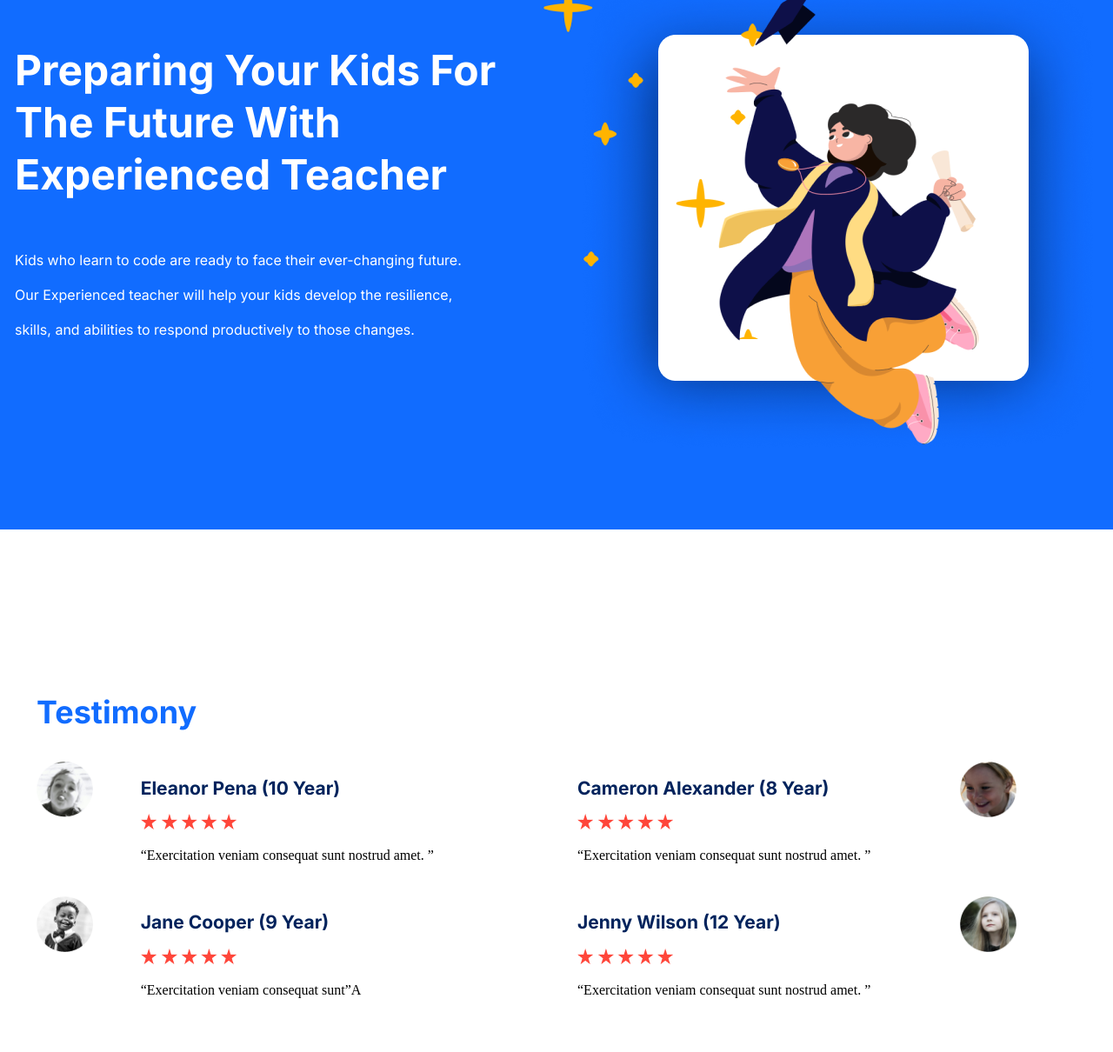
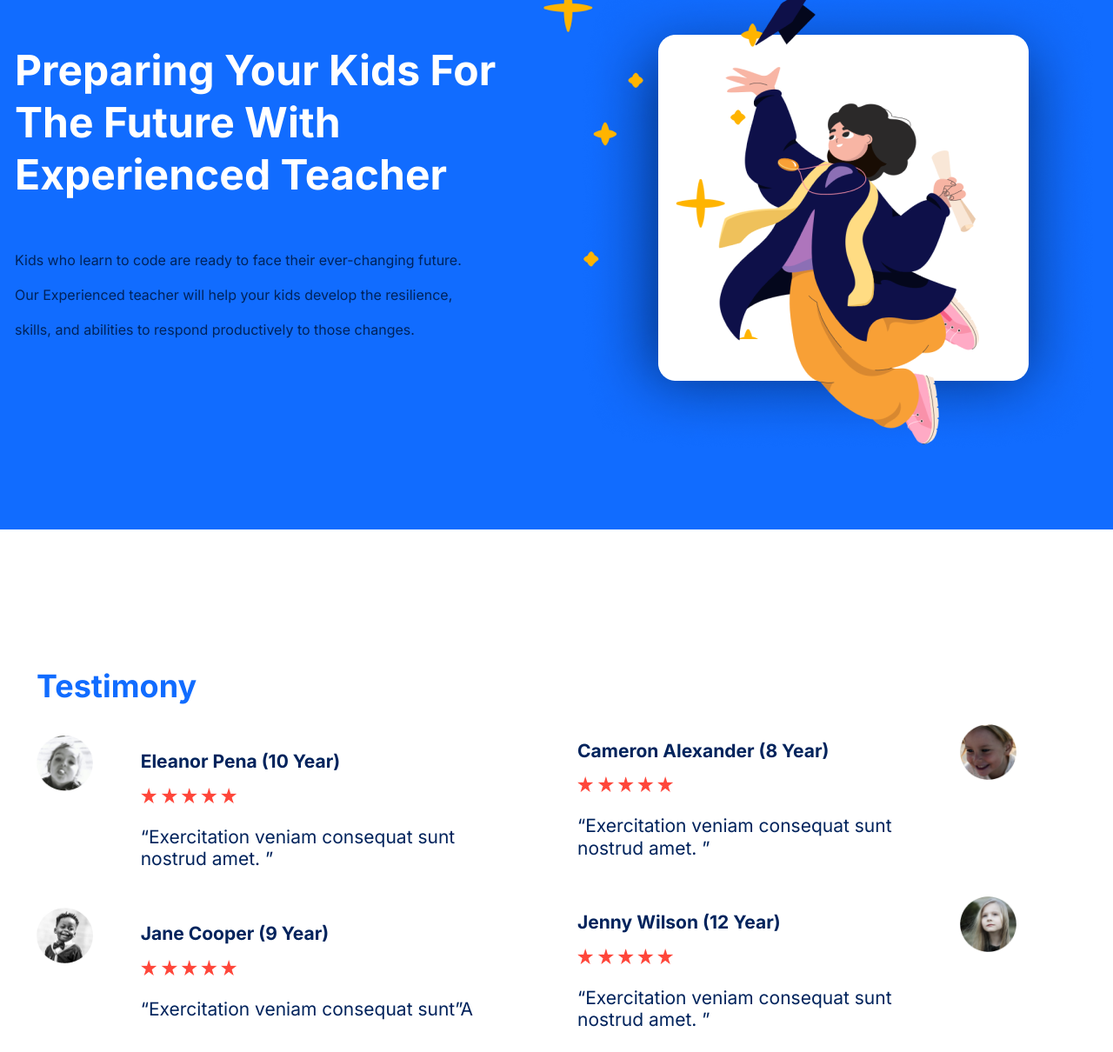
Before and after one commit to Lucaslmp77/Lucas-Mendes---Entrega-final---Landing-page, a plain HTML site: page index.html in a window 1280 px wide. Shown: the part 1791-3001 px from the top of the page at 87% size. Drawn offline with Linux system fonts and the light colour scheme.

Commit message:
pagina4 add estilo ao texto dentro de cada balão

```diff
--- a/style.css
+++ b/style.css
@@ -241,3 +241,13 @@ h1 {
     line-height: 25px;
     color: #00235C;
 }
+
+p {
+    font-family: 'Inter';
+    font-style: normal;
+    font-weight: 400;
+    font-size: 21px;
+    line-height: 25.41px;
+    width: 392px;
+    color: #00235C;
+}
```
